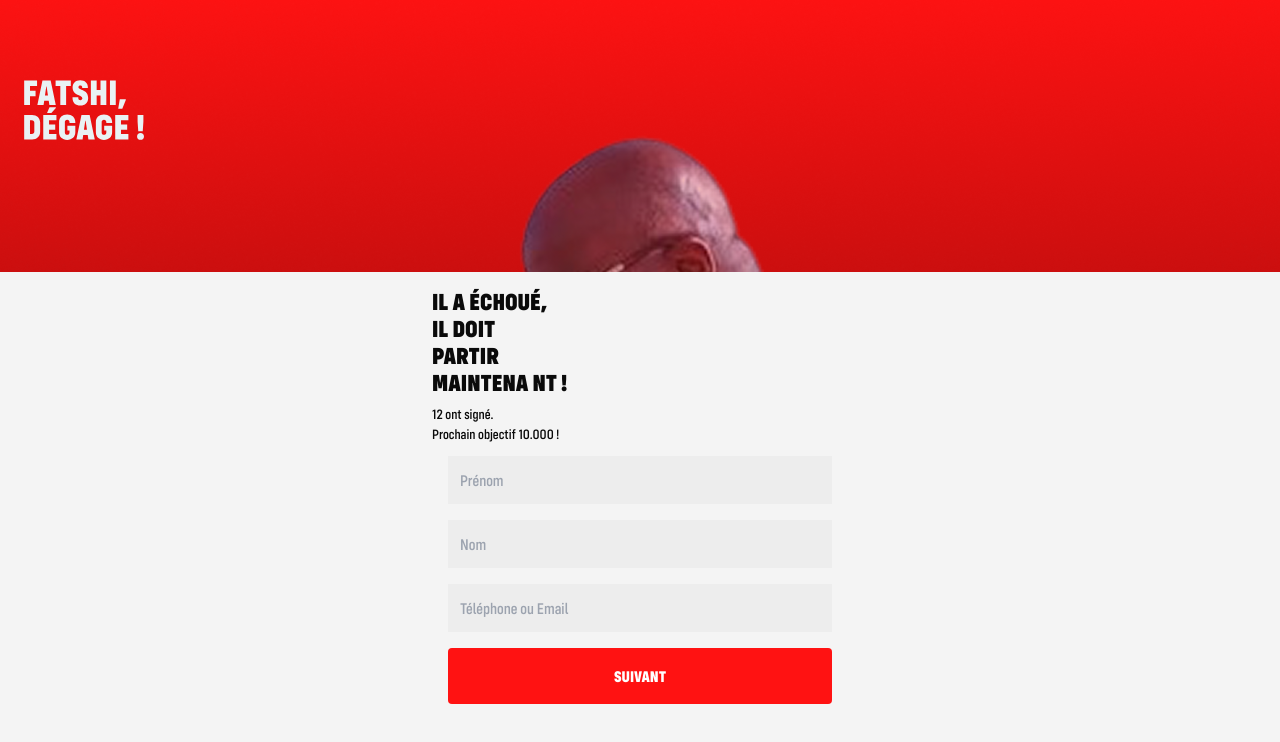
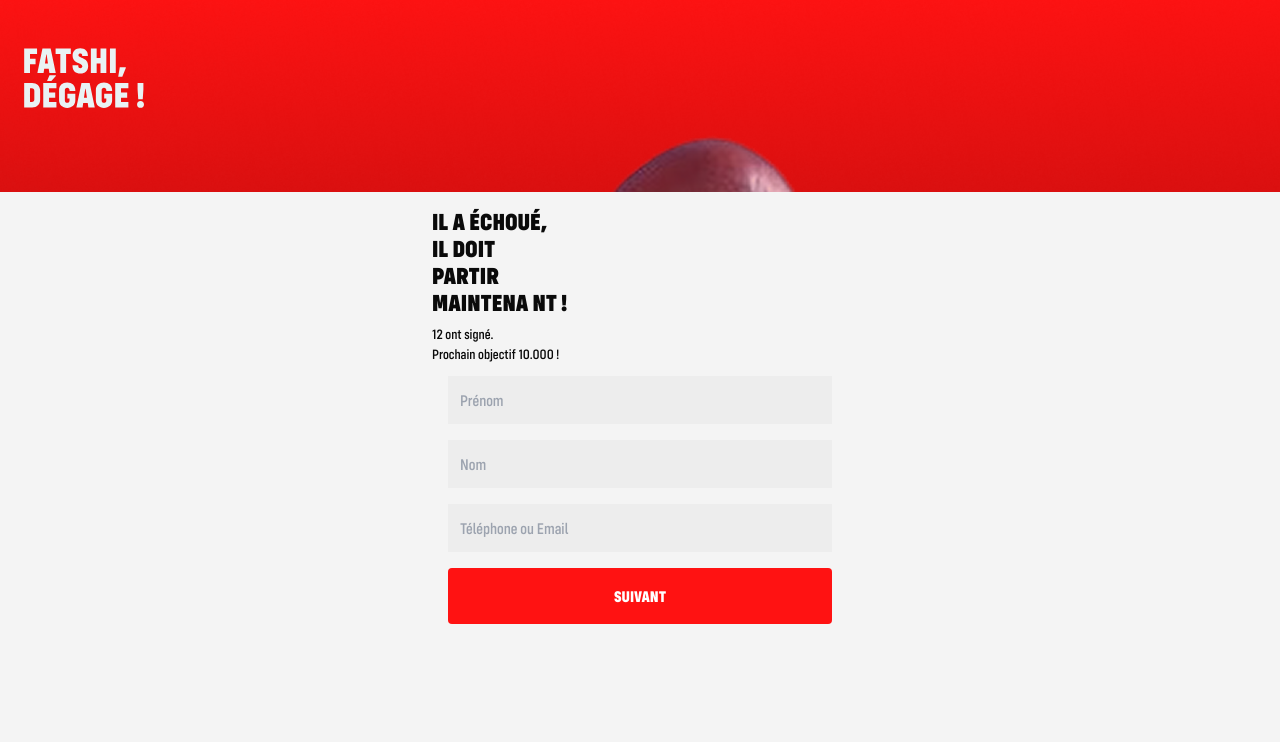
Before and after one commit to jambu43/fdegage, a Next.js app: page / in a window 1280 px wide. Shown: the top 742 px of the page. Built offline with nearby package versions, Linux system fonts and the light colour scheme.

Commit message:
Fix header

```diff
--- a/components/home/header.tsx
+++ b/components/home/header.tsx
@@ -3,8 +3,8 @@ import React from 'react'
 
 function Header() {
   return (
-    <div className='h-72 relative -mt-20' style={{ backgroundImage: "url('/tshilolo3.png')", backgroundSize: 'cover', backgroundPositionX: '-70px' }}>
-      <Image src='/fdlogo.svg' alt='banner'  height={150} width={120} className='absolute mt-24 ml-6'/>
+    <div className='h-52 relative -mt-20' style={{ backgroundImage: "url('/tshilolo3.png')", backgroundSize: 'cover', backgroundPositionX: '0px' }}>
+      <Image src='/fdlogo.svg' alt='banner'  height={150} width={120} className='absolute mt-16 ml-6'/>
     </div>
   )
 }
```
